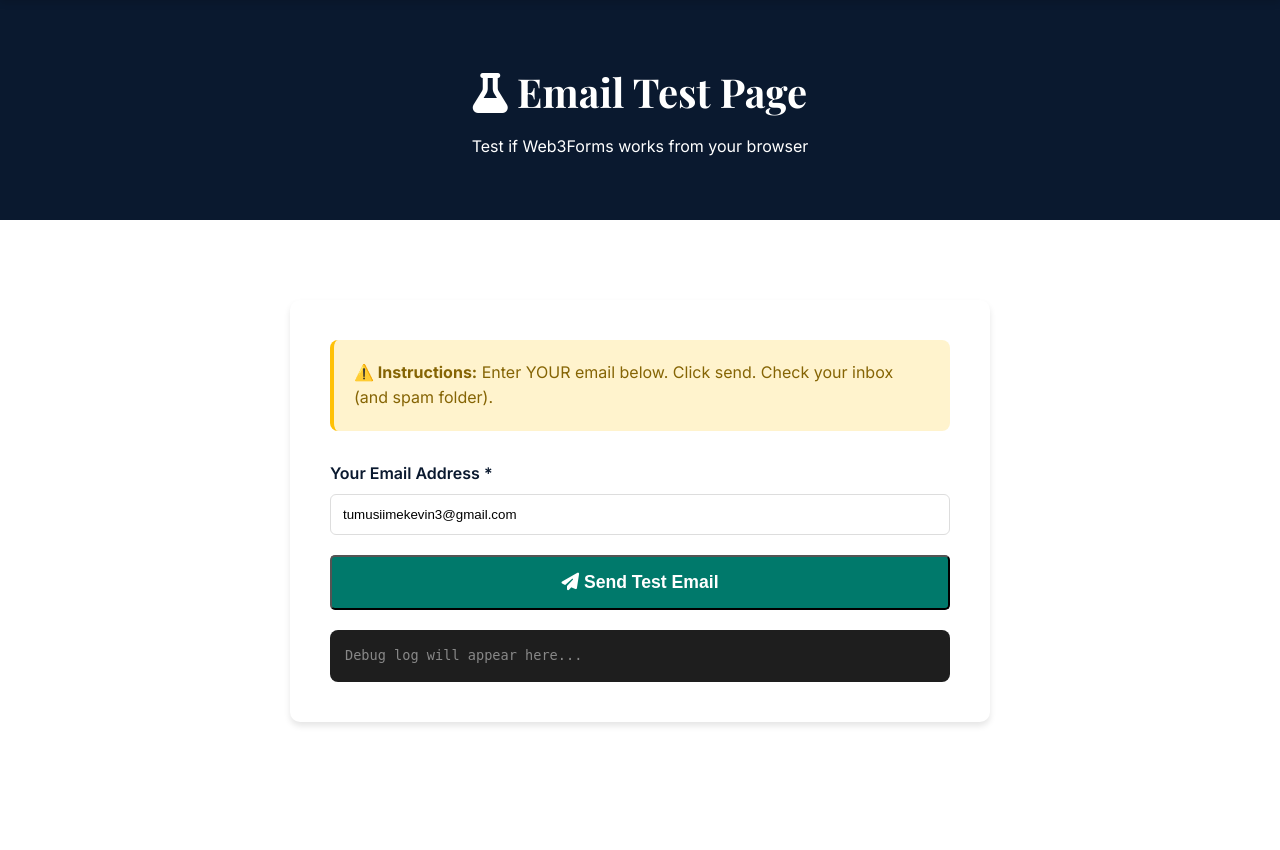
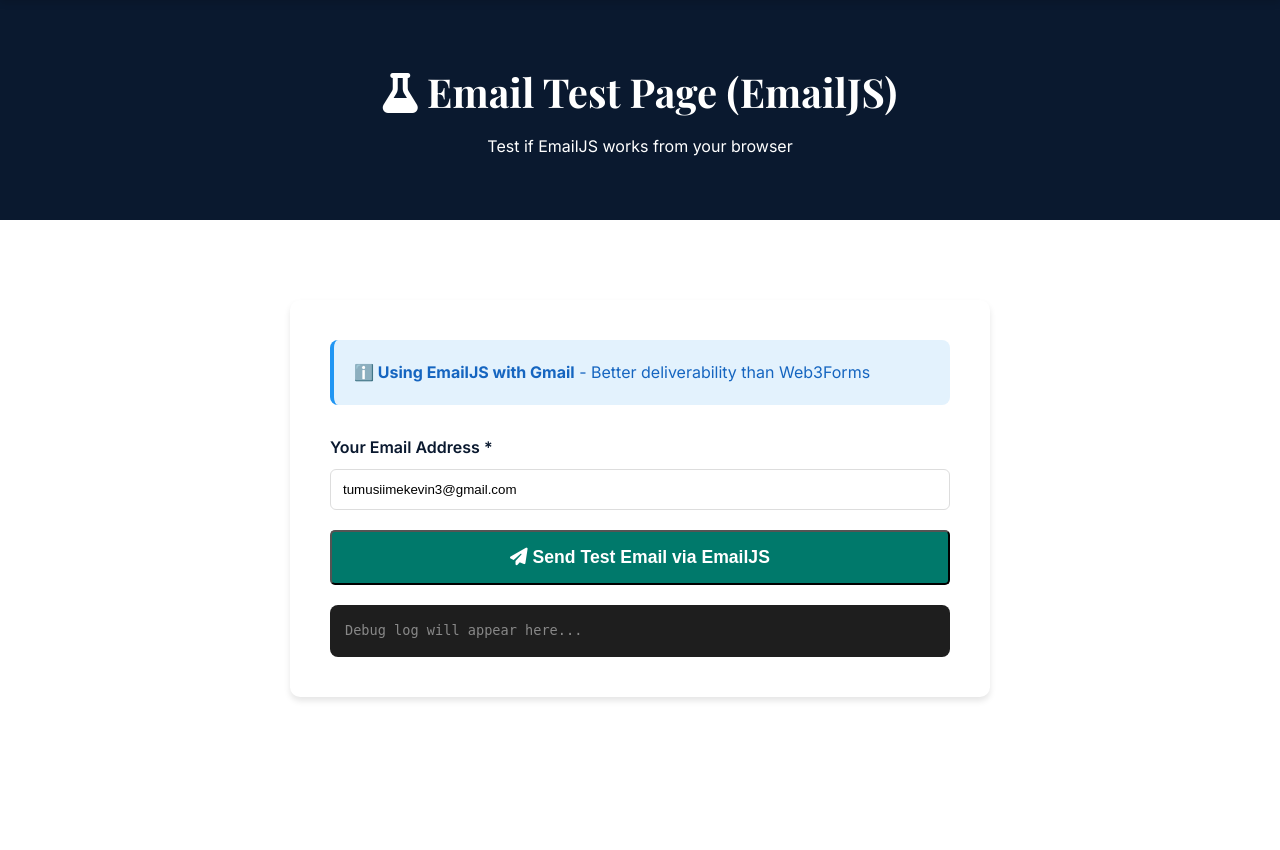
Before and after one commit to kevin-password/kuss_website, a Django app: page /test-email/ in a window 1280 px wide. Shown: the part 75-925 px from the top of the page. Run offline with Django 5.2, Linux system fonts and the light colour scheme; some libraries are stand-ins or nearby versions.

Commit message:
Update email test page for EmailJS integration

```diff
--- a/templates/test_email.html
+++ b/templates/test_email.html
@@ -3,16 +3,16 @@
 
 {% block content %}
 <section class="page-header">
-    <h1><i class="fa-solid fa-flask"></i> Email Test Page</h1>
-    <p>Test if Web3Forms works from your browser</p>
+    <h1><i class="fa-solid fa-flask"></i> Email Test Page (EmailJS)</h1>
+    <p>Test if EmailJS works from your browser</p>
 </section>
 
 <section class="section container">
     <div style="max-width: 700px; margin: 0 auto; background: white; padding: 40px; border-radius: 10px; box-shadow: var(--shadow);">
 
-        <div style="background: #fff3cd; padding: 20px; border-radius: 8px; margin-bottom: 30px; border-left: 4px solid #ffc107;">
-            <p style="margin: 0; color: #856404;">
-                <strong>⚠️ Instructions:</strong> Enter YOUR email below. Click send. Check your inbox (and spam folder).
+        <div style="background: #e3f2fd; padding: 20px; border-radius: 8px; margin-bottom: 30px; border-left: 4px solid #2196f3;">
+            <p style="margin: 0; color: #1565c0;">
+                <strong>ℹ️ Using EmailJS with Gmail</strong> - Better deliverability than Web3Forms
             </p>
         </div>
 
@@ -21,13 +21,13 @@
                 Your Email Address *
             </label>
             <input type="email" id="testEmail" required
-                   value="{{ request.user.email|default:'tumusiimekevin3@gmail.com' }}"
+                   value="tumusiimekevin3@gmail.com"
                    style="width: 100%; padding: 12px; border: 1px solid #ddd; border-radius: 6px;"
                    placeholder="your@email.com">
         </div>
 
         <button onclick="sendTestEmail()" class="btn btn-primary" style="width: 100%; padding: 15px; font-size: 1.1rem;" id="testBtn">
-            <i class="fa-solid fa-paper-plane"></i> Send Test Email
+            <i class="fa-solid fa-paper-plane"></i> Send Test Email via EmailJS
         </button>
 
         <div id="result" style="margin-top: 20px; padding: 15px; border-radius: 6px; display: none;"></div>
@@ -38,9 +38,21 @@
     </div>
 </section>
 
+<!-- EmailJS SDK -->
+<script type="text/javascript" src="https://cdn.jsdelivr.net/npm/@emailjs/browser@4/dist/email.min.js"></script>
+
 <script>
-const WEB3FORMS_API_KEY = 'f2c217cf-dd95-44ea-b8db-037947e8edce';
-const WEB3FORMS_API_URL = 'https://api.web3forms.com/submit';
+// EmailJS Configuration
+const EMAILJS_PUBLIC_KEY = '1zMWIopNfq1nkwwxB';
+const EMAILJS_SERVICE_ID = 'service_d6fsqwi';
+const EMAILJS_TEMPLATE_ID = 'template_h2ubueh';
+
+// Initialize EmailJS
+(function() {
+    emailjs.init({
+        publicKey: EMAILJS_PUBLIC_KEY,
+    });
+})();
 
 function debugLog(message, type = 'info') {
     const log = document.getElementById('debugLog');
@@ -65,76 +77,55 @@ async function sendTestEmail() {
     result.style.display = 'none';
 
     debugLog(`Starting test email to: ${email}`, 'info');
+    debugLog(`Using EmailJS Service: ${EMAILJS_SERVICE_ID}`, 'info');
+    debugLog(`Using Template: ${EMAILJS_TEMPLATE_ID}`, 'info');
 
-    const payload = {
-        apikey: WEB3FORMS_API_KEY,
-        subject: '🧪 KUSS Email Test',
+    const templateParams = {
+        to_email: email,
         from_name: 'KUSS Test System',
-        to: email,
-        message: `Hello!
-
-This is a TEST email from the KUSS website.
-
-If you received this, it means:
-✅ Web3Forms is working from your browser
-✅ Your API key is valid
-✅ The email system is ready
-
-Time sent: ${new Date().toLocaleString()}
-
-— KUSS Automated Test`,
-        botcheck: ''
+        subject: '🧪 KUSS Email Test (EmailJS)',
+        first_name: 'Test User',
+        email: email,
+        password: 'TEST_PASSWORD_123',
+        payment_instructions: 'This is a test email. No payment required.',
+        treasurer_name: 'Test Treasurer',
+        treasurer_phone: '+256 700 000 000',
+        contact_email: 'kabsurgicalsociety@gmail.com'
     };
 
-    debugLog(`Payload prepared. Sending to ${WEB3FORMS_API_URL}...`, 'info');
-    debugLog(`API Key: ${WEB3FORMS_API_KEY.substring(0, 8)}...`, 'info');
+    debugLog(`Template params prepared`, 'info');
 
     try {
-        debugLog('Making fetch request...', 'info');
+        debugLog('Sending via EmailJS...', 'info');
 
-        const response = await fetch(WEB3FORMS_API_URL, {
-            method: 'POST',
-            headers: {
-                'Content-Type': 'application/json',
-                'Accept': 'application/json'
-            },
-            body: JSON.stringify(payload)
-        });
+        const response = await emailjs.send(
+            EMAILJS_SERVICE_ID,
+            EMAILJS_TEMPLATE_ID,
+            templateParams
+        );
 
-        debugLog(`Response status: ${response.status}`, response.ok ? 'success' : 'error');
+        debugLog(`✅ EmailJS response status: ${response.status}`, 'success');
+        debugLog(`✅ EmailJS response text: ${response.text}`, 'success');
 
-        const responseText = await response.text();
-        debugLog(`Raw response: ${responseText}`, 'info');
-
-        let result_data;
-        try {
-            result_data = JSON.parse(responseText);
-        } catch (e) {
-            debugLog(`Failed to parse JSON: ${e.message}`, 'error');
-            throw new Error('Invalid response from Web3Forms');
-        }
-
-        debugLog(`Parsed response: ${JSON.stringify(result_data)}`, 'info');
-
-        if (result_data.success) {
+        if (response.status === 200) {
             result.style.display = 'block';
             result.style.background = '#e8f5e9';
             result.style.color = '#2e7d32';
-            result.innerHTML = '<i class="fa-solid fa-check-circle"></i> ✅ <strong>Success!</strong> Email sent. Check your inbox (and spam folder).';
-            debugLog('✅ EMAIL SENT SUCCESSFULLY!', 'success');
+            result.innerHTML = '<i class="fa-solid fa-check-circle"></i> ✅ <strong>Success!</strong> Email sent via EmailJS + Gmail. Check your inbox (should arrive in 1-2 minutes).';
+            debugLog('✅ EMAIL SENT SUCCESSFULLY VIA EMAILJS!', 'success');
             btn.innerHTML = '<i class="fa-solid fa-check"></i> Sent! Send Another';
         } else {
-            throw new Error(result_data.message || 'Unknown error');
+            throw new Error(`Unexpected status: ${response.status}`);
         }
 
     } catch (error) {
-        debugLog(`❌ ERROR: ${error.message}`, 'error');
-        debugLog(`Error details: ${error.stack || 'No stack trace'}`, 'error');
+        debugLog(`❌ ERROR: ${error.text || error.message}`, 'error');
+        debugLog(`Error status: ${error.status || 'unknown'}`, 'error');
 
         result.style.display = 'block';
         result.style.background = '#ffebee';
         result.style.color = '#c62828';
-        result.innerHTML = `<i class="fa-solid fa-exclamation-circle"></i> ❌ <strong>Failed:</strong> ${error.message}<br><small>Check debug log below for details.</small>`;
+        result.innerHTML = `<i class="fa-solid fa-exclamation-circle"></i> ❌ <strong>Failed:</strong> ${error.text || error.message}<br><small>Check debug log below for details.</small>`;
         btn.innerHTML = '<i class="fa-solid fa-paper-plane"></i> Try Again';
     }
 
```
